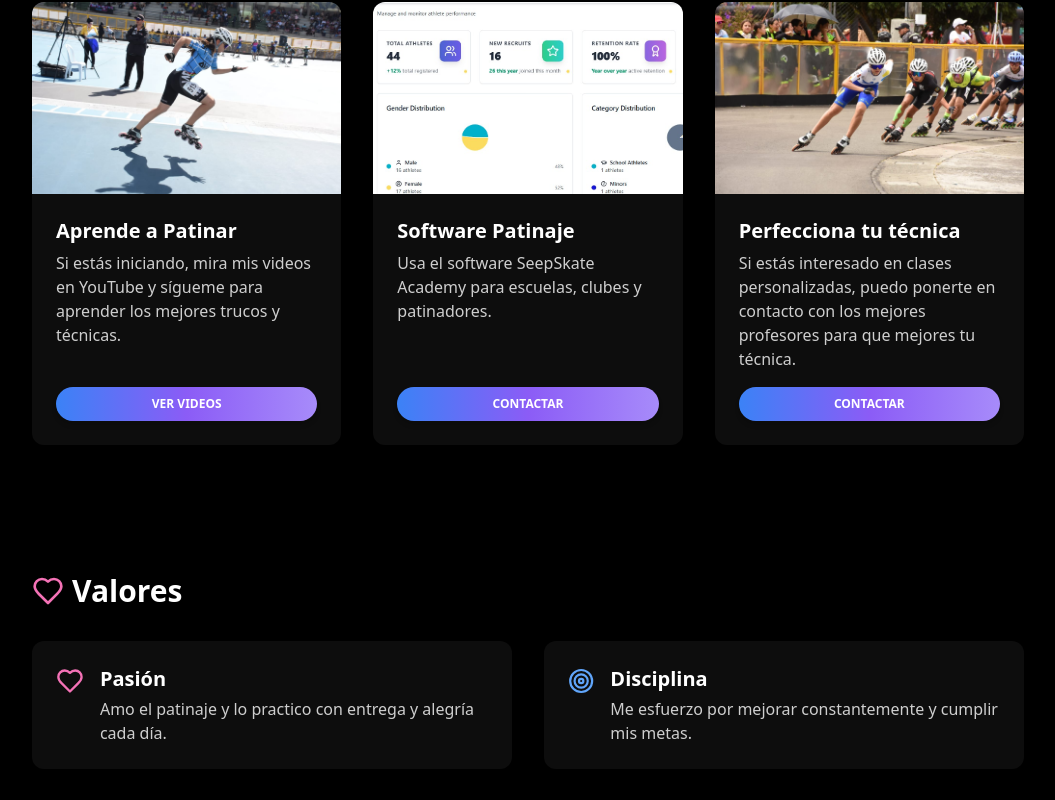
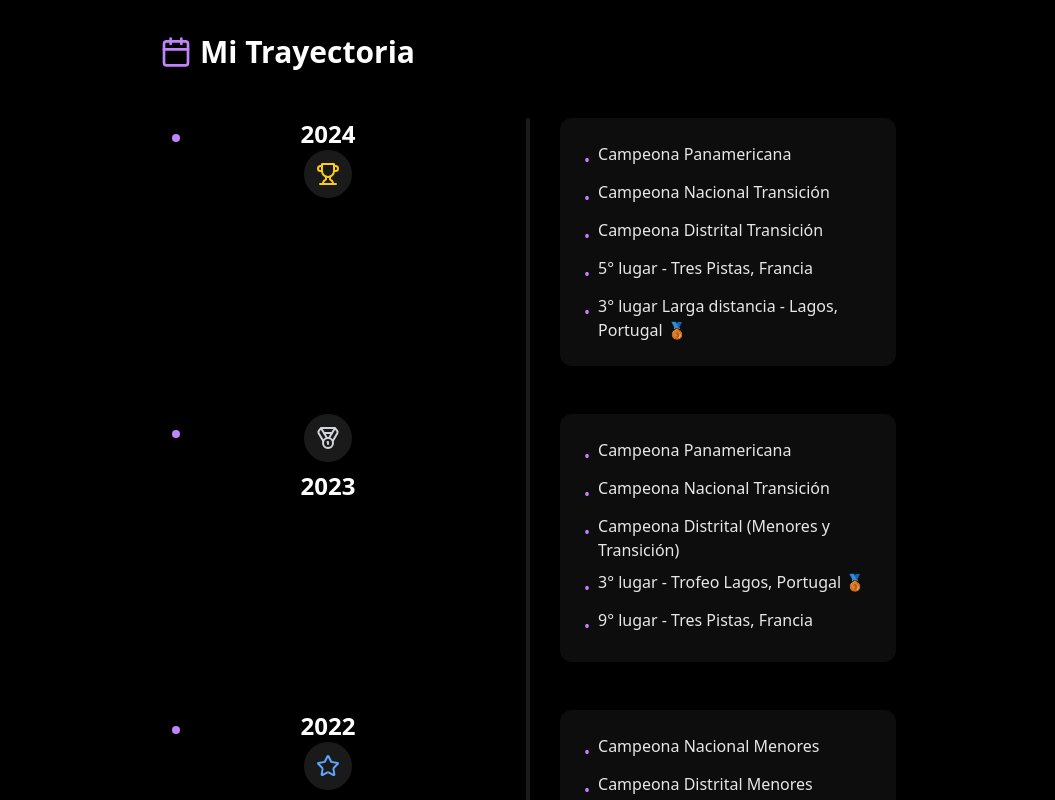
Before and after one commit to miguelggdev/emyng-website, a React (Vite) app: page / in a window 1280 px wide. Shown: the part 4840-5640 px from the top of the page, without its empty margins (112-1167 px from the left). Built offline with nearby package versions, Linux system fonts and the light colour scheme.

Commit message:
[dyad] wrote 2 file(s) + extra files edited outside of Dyad

```diff
--- /dev/null
+++ b/src/components/LogrosTimeline.tsx
@@ -0,0 +1,103 @@
+import { Trophy, Medal, Star, Award, Calendar } from "lucide-react";
+import { useInViewAnimation } from "@/hooks/useInViewAnimation";
+
+const timelineEvents = [
+  {
+    year: "2024",
+    events: [
+      "Campeona Panamericana",
+      "Campeona Nacional Transición",
+      "Campeona Distrital Transición",
+      "5° lugar - Tres Pistas, Francia",
+      "3° lugar Larga distancia - Lagos, Portugal 🥉",
+    ],
+    icon: <Trophy className="text-yellow-400" />,
+  },
+  {
+    year: "2023",
+    events: [
+      "Campeona Panamericana",
+      "Campeona Nacional Transición",
+      "Campeona Distrital (Menores y Transición)",
+      "3° lugar - Trofeo Lagos, Portugal 🥉",
+      "9° lugar - Tres Pistas, Francia",
+    ],
+    icon: <Medal className="text-gray-300" />,
+  },
+  {
+    year: "2022",
+    events: [
+      "Campeona Nacional Menores",
+      "Campeona Distrital Menores",
+      "4° lugar - Tres Pistas, Francia (Debut Europeo)",
+    ],
+    icon: <Star className="text-blue-400" />,
+  },
+  {
+    year: "2021",
+    events: [
+      "Campeona Panamericana",
+      "Campeona Nacional Menores",
+      "Campeona Distrital Menores",
+    ],
+    icon: <Award className="text-green-400" />,
+  },
+];
+
+export default function LogrosTimeline() {
+  const { ref, inView } = useInViewAnimation();
+
+  return (
+    <section
+      ref={ref}
+      id="logros-timeline"
+      className={`max-w-3xl mx-auto py-20 px-4 transition-all duration-1000 ease-out ${inView ? "opacity-100 translate-y-0" : "opacity-0 translate-y-8"}`}
+    >
+      <h2 className="text-3xl font-bold text-white mb-12 flex items-center gap-2">
+        <Calendar className="text-purple-400" size={32} />
+        Mi Trayectoria
+      </h2>
+      <div className="relative">
+        {/* Línea vertical */}
+        <div className="absolute left-4 md:left-1/2 w-1 h-full bg-white/10 rounded -translate-x-1/2"></div>
+
+        {timelineEvents.map((item, index) => (
+          <div key={item.year} className="mb-12 flex items-start">
+            {/* Contenedor del ícono y año */}
+            <div className="hidden md:flex flex-col items-center w-1/2 pr-8 text-right">
+              <div className={`p-3 rounded-full bg-white/10 mb-2 ${index % 2 === 0 ? 'md:order-2' : ''}`}>
+                {item.icon}
+              </div>
+              <h3 className={`text-2xl font-bold text-white ${index % 2 === 0 ? 'md:order-1' : ''}`}>{item.year}</h3>
+            </div>
+
+            {/* Contenedor de la tarjeta de logros */}
+            <div className="w-full md:w-1/2 md:pl-8">
+               {/* Info para móvil */}
+               <div className="md:hidden flex items-center gap-4 mb-4 ml-10">
+                <div className="p-3 rounded-full bg-white/10">
+                  {item.icon}
+                </div>
+                <h3 className="text-2xl font-bold text-white">{item.year}</h3>
+              </div>
+
+              {/* Punto en la línea */}
+              <div className="absolute left-4 w-4 h-4 bg-purple-400 rounded-full border-4 border-black -translate-x-1/2 mt-3"></div>
+
+              <div className="bg-white/5 rounded-xl p-6 shadow-lg ml-10 md:ml-0 transition-all duration-300 hover:shadow-2xl hover:bg-white/10">
+                <ul className="space-y-2 text-white/90">
+                  {item.events.map((event, i) => (
+                    <li key={i} className="flex items-start gap-2">
+                      <span className="text-purple-400 mt-1.5">&#8226;</span>
+                      <span>{event}</span>
+                    </li>
+                  ))}
+                </ul>
+              </div>
+            </div>
+          </div>
+        ))}
+      </div>
+    </section>
+  );
+}
--- a/src/pages/Index.tsx
+++ b/src/pages/Index.tsx
@@ -6,6 +6,7 @@ import MiCamino from "@/components/MiCamino";
 import PorQuePatrocinarme from "@/components/PorQuePatrocinarme";
 import Patrocinadores from "@/components/Patrocinadores";
 import Logros from "@/components/Logros";
+import LogrosTimeline from "@/components/LogrosTimeline";
 import Valores from "@/components/Valores";
 import Aptitudes from "@/components/Aptitudes";
 import Galeria from "@/components/Galeria";
@@ -29,6 +30,7 @@ export default function Index() {
         <PorQuePatrocinarme />
         <Patrocinadores />
         <Logros />
+        <LogrosTimeline />
         <CardsDemo />
         <Valores />
         <Aptitudes />
```
